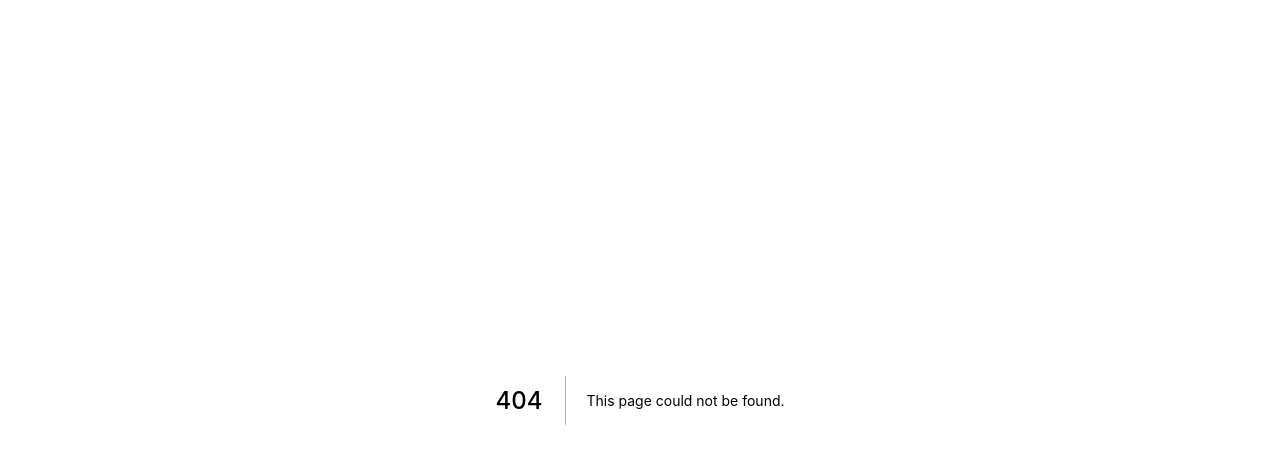
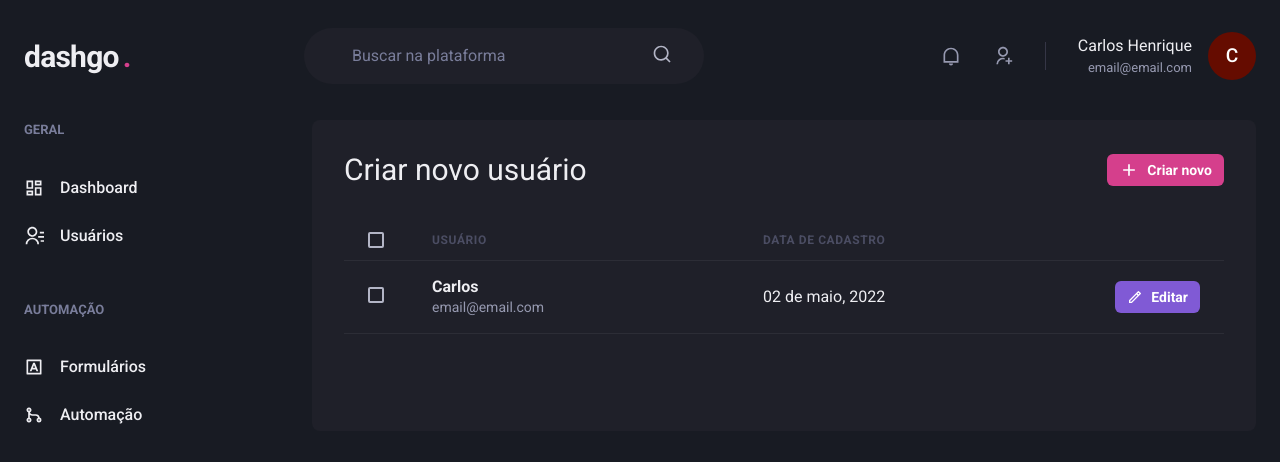
Before and after one commit to carlos-hr/dashgo, a Next.js app: page /users in a window 1280 px wide. Before the commit this address had no page. Shown: the top 462 px of the page. Built offline with nearby package versions, Linux system fonts and the light colour scheme.

Commit message:
feat(user): mocking page

```diff
--- /dev/null
+++ b/src/pages/users/index.tsx
@@ -0,0 +1,97 @@
+import {
+  Box,
+  Button,
+  Checkbox,
+  Flex,
+  Heading,
+  Icon,
+  Table,
+  Tbody,
+  Td,
+  Text,
+  Th,
+  Thead,
+  Tr,
+} from "@chakra-ui/react";
+import { Header, SideBar } from "../../components";
+import { RiAddLine, RiPencilLine } from "react-icons/ri";
+
+const UserList = () => {
+  return (
+    <Box>
+      <Header />
+
+      <Flex w="100%" my="6" maxW={1480} mx="auto" px="6">
+        <SideBar />
+
+        <Box flex="1" borderRadius={8} bg="gray.800" p="8">
+          <Flex mb="8" justify="space-between" align="center">
+            <Heading size="lg" fontWeight="normal">
+              Criar novo usuário
+            </Heading>
+            <Button
+              as="a"
+              size="sm"
+              fontSize="sm"
+              colorScheme="pink"
+              leftIcon={<Icon as={RiAddLine} fontSize="20" />}
+            >
+              Criar novo
+            </Button>
+          </Flex>
+
+          <Table colorScheme="whiteAlpha">
+            <Thead>
+              <Tr>
+                <Th px="6" color="gray.300" w="8">
+                  <Checkbox colorScheme="pink" />
+                </Th>
+
+                <Th>Usuário</Th>
+
+                <Th>Data de cadastro</Th>
+                <Th w="8" />
+              </Tr>
+            </Thead>
+
+            <Tbody>
+              <Tr>
+                <Td px="6">
+                  <Checkbox colorScheme="pink" />
+                </Td>
+
+                <Td>
+                  <Box>
+                    <Text fontWeight="bold">Carlos</Text>
+                    <Text fontSize="sm" color="gray.300">
+                      email@email.com
+                    </Text>
+                  </Box>
+                </Td>
+
+                <Td>
+                  <Text>02 de maio, 2022</Text>
+                </Td>
+
+                <Td>
+                  <Button
+                    as="a"
+                    size="sm"
+                    fontSize="sm"
+                    colorScheme="purple"
+                    leftIcon={<Icon as={RiPencilLine} fontSize="16" />}
+                    cursor="pointer"
+                  >
+                    Editar
+                  </Button>
+                </Td>
+              </Tr>
+            </Tbody>
+          </Table>
+        </Box>
+      </Flex>
+    </Box>
+  );
+};
+
+export default UserList;
```
